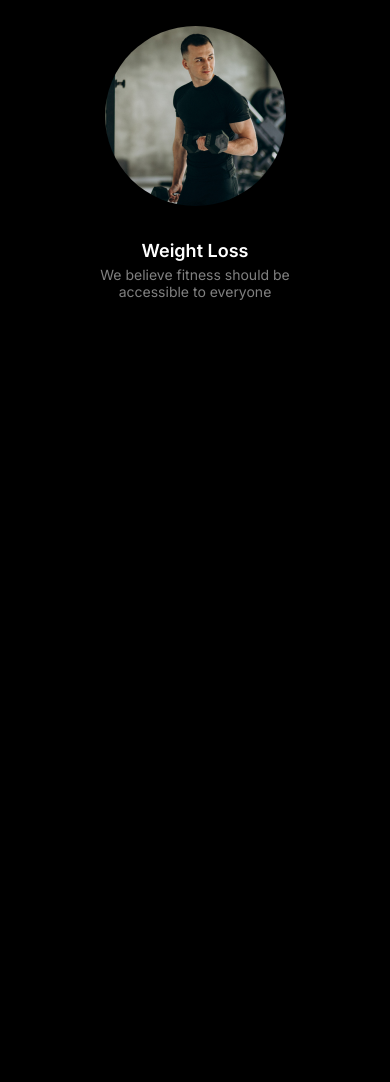
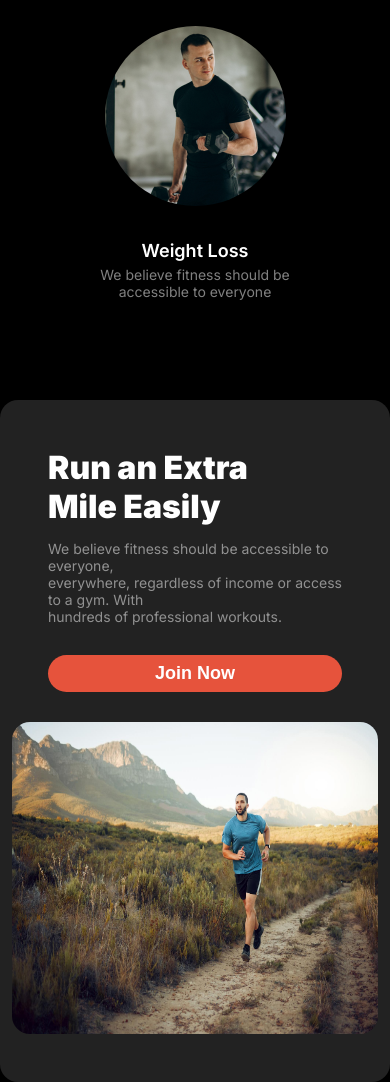
Before and after one commit to programmer-mahadi-hasan/B10-Assignment-2, a plain HTML site: page index.html in a window 390 px wide. Shown: the part 2185-3267 px from the top of the page. Before the commit the page ends 2485 px from the top, so only its background shows below. Drawn offline with Linux system fonts and the light colour scheme; a web font is replaced by a local one.

Commit message:
run extra section done

```diff
--- a/index.html
+++ b/index.html
@@ -50,6 +50,7 @@
         </div>
     </header>
     <main>
+        <!-- change your habits  -->
         <section class="change-your-habits">
             <div class="change-your-habits-text">
                 <h1 class="section-title">Change Your Habits</h1>
@@ -87,7 +88,8 @@
                 </div>
             </div>
         </section>
-        <section class="run-extra-section hide">
+        <!-- run extra section  -->
+        <section class="run-extra-section">
             <div class="run-extra-text">
                 <h1 class="section-title">Run an Extra <br> Mile Easily</h1>
                 <p class="section-description">
@@ -98,6 +100,7 @@
             </div>
             <img src="images/run.jpg" alt="">
         </section>
+        <!-- bmi calculation section  -->
         <section class="bmi-calculator-section hide">
             <div class="bmi-calculator-text-container">
                 <div class="bmi-calculator-text">
@@ -168,6 +171,7 @@
                 </div>
             </div>
         </section>
+        <!-- meet our team section  -->
         <section class="meet-our-team-section hide">
             <div class="meet-our-team-text">
                 <h1 class="section-title">Meet Our Team</h1>
--- a/styles/responsive.css
+++ b/styles/responsive.css
@@ -5,6 +5,12 @@
 @media screen and (max-width:576px){
     *{
         margin: 0 auto;
+    }
+    .section-title{
+        font-size: 32px;
+    }
+    .section-description{
+        font-size: 14px;
     }
     /* header responsive */
     .header-section{
@@ -62,4 +68,19 @@
     .habits{
         flex-direction: column;
     }
+    /* run extra section responsive */
+    .run-extra-section{
+        flex-direction: column;
+        position: relative;
+        gap: 30px;
+        top: 300px;
+    }
+    .run-extra-text button{
+        width: 100%;
+    }
+    .run-extra-text {
+        width: 100%;
+    }
+    /* bmi calculation responsive */
+
 }
--- a/styles/style.css
+++ b/styles/style.css
@@ -256,14 +256,18 @@ body {
     display: flex;
     align-items: center;
     justify-content: center;
-    padding: 30px 32px 29px 54px;
+    column-gap: 300px;
+    padding: 48px;
     max-width: 1240px;
 }
-
+.run-extra-text{
+    margin: 0;
+}
 .run-extra-section img {
     border-radius: 18px;
     width: 366px;
     height: 312px;
+    margin: 0;
 }
 
 /* bmi calculator section styles */
```
